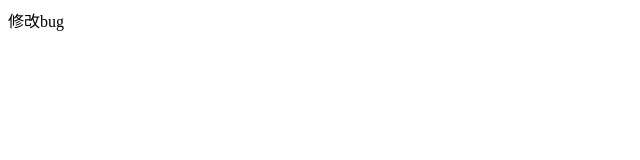
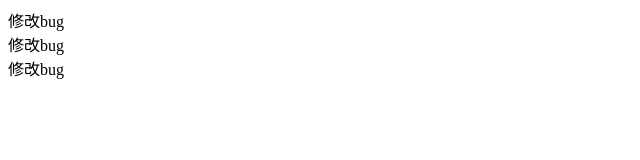
Before and after one commit to CoderWu1997/coderwu1997.github.io, a plain HTML site: page index.HTML in a window 1280 px wide. Shown: the whole page, without its empty margins (0-640 px from the left). Drawn offline with Linux system fonts and the light colour scheme.

Commit message:
modified:   index.HTML

```diff
--- a/index.HTML
+++ b/index.HTML
@@ -8,5 +8,7 @@
 </head>
 <body>
     <div>修改bug</div>
+    <div>修改bug</div>
+    <div>修改bug</div>
 </body>
 </html>
```
